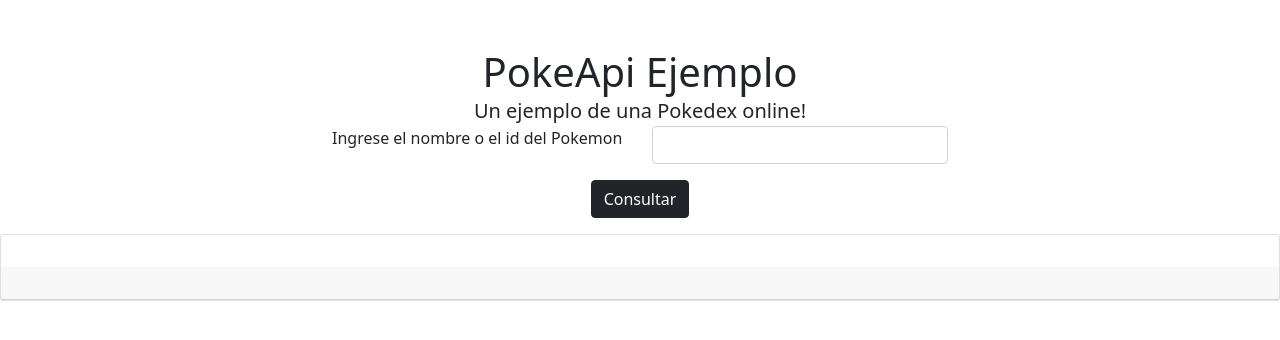
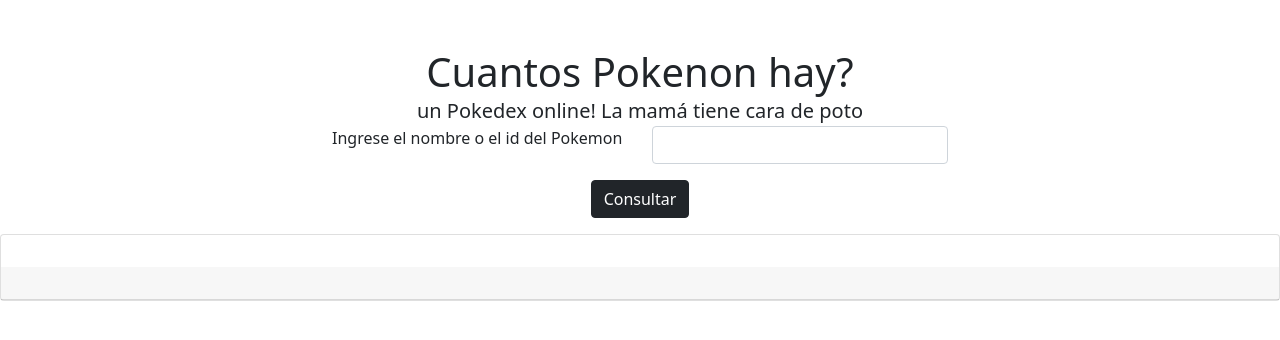
Before and after one commit to urrasinh/pokedex, a plain HTML site: page index.html in a window 1280 px wide. Drawn offline with nearby package versions, Linux system fonts and the light colour scheme.

Commit message:
Update index.html
Q

```diff
--- a/index.html
+++ b/index.html
@@ -15,8 +15,8 @@
 
 <body>
     <header class="text-center pt-5">
-        <h1>PokeApi Ejemplo</h1>
-        <p class="lead"> Un ejemplo de una Pokedex online!</p>
+        <h1>Cuantos Pokenon hay?</h1>
+        <p class="lead"> un Pokedex online! La mamá tiene cara de poto</p>
     </header>
     <section>
         <form id="pokemon-formulario">
```
